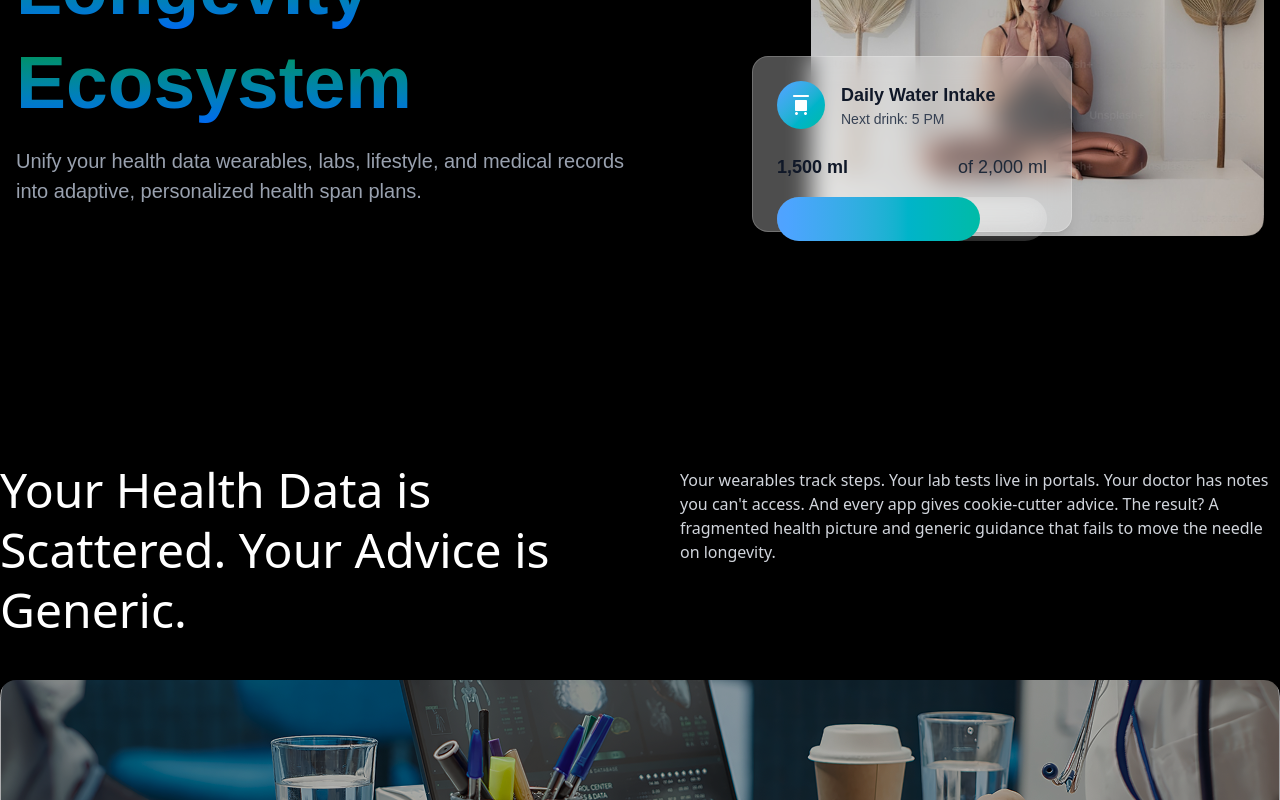
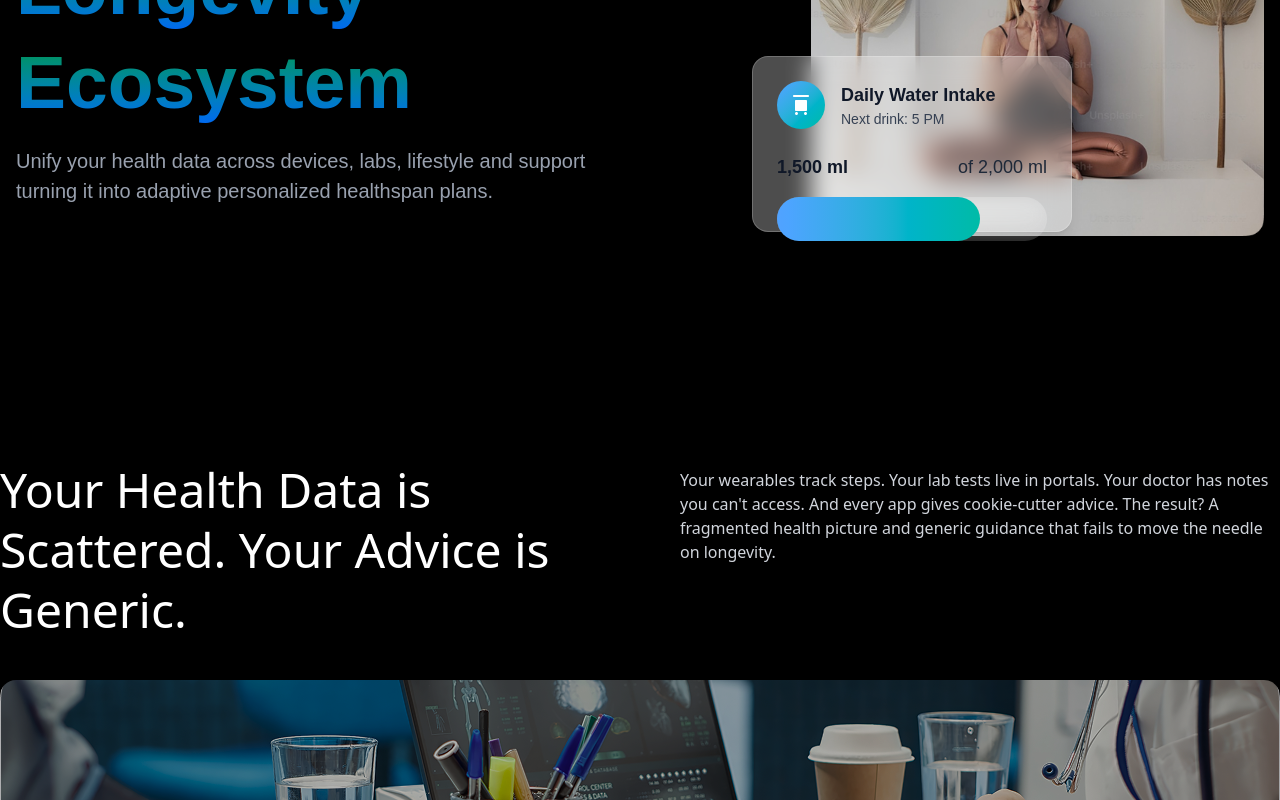
Before and after one commit to MohammedRasif/Tarakhpatel, a React (Vite) app: page / in a window 1280 px wide. Shown: the part 1220-2020 px from the top of the page. Built offline with nearby package versions, Linux system fonts and the light colour scheme.

Commit message:
modification text

```diff
--- a/src/component/Page.jsx/Banner.jsx
+++ b/src/component/Page.jsx/Banner.jsx
@@ -50,8 +50,7 @@ function Banner() {
             </span>
           </h1>
           <p className="text-gray-400 text-[14px] pt-4 sm:text-[16px] md:text-[18px] lg:text-[20px]">
-            Unify your health data wearables, labs, lifestyle, and medical records into adaptive, personalized health
-            span plans.
+            Unify your health data across devices, labs, lifestyle and support turning it into adaptive personalized healthspan plans.
           </p>
           {/* <div className="text-gray-300 mt-6 flex flex-wrap gap-3">
             <button className="rounded-full w-full sm:w-auto px-8 py-3 text-white font-semibold bg-gradient-to-r from-[#00953B] to-[#0068F0] cursor-pointer group text-[14px] lg:text-[16px]">
```
